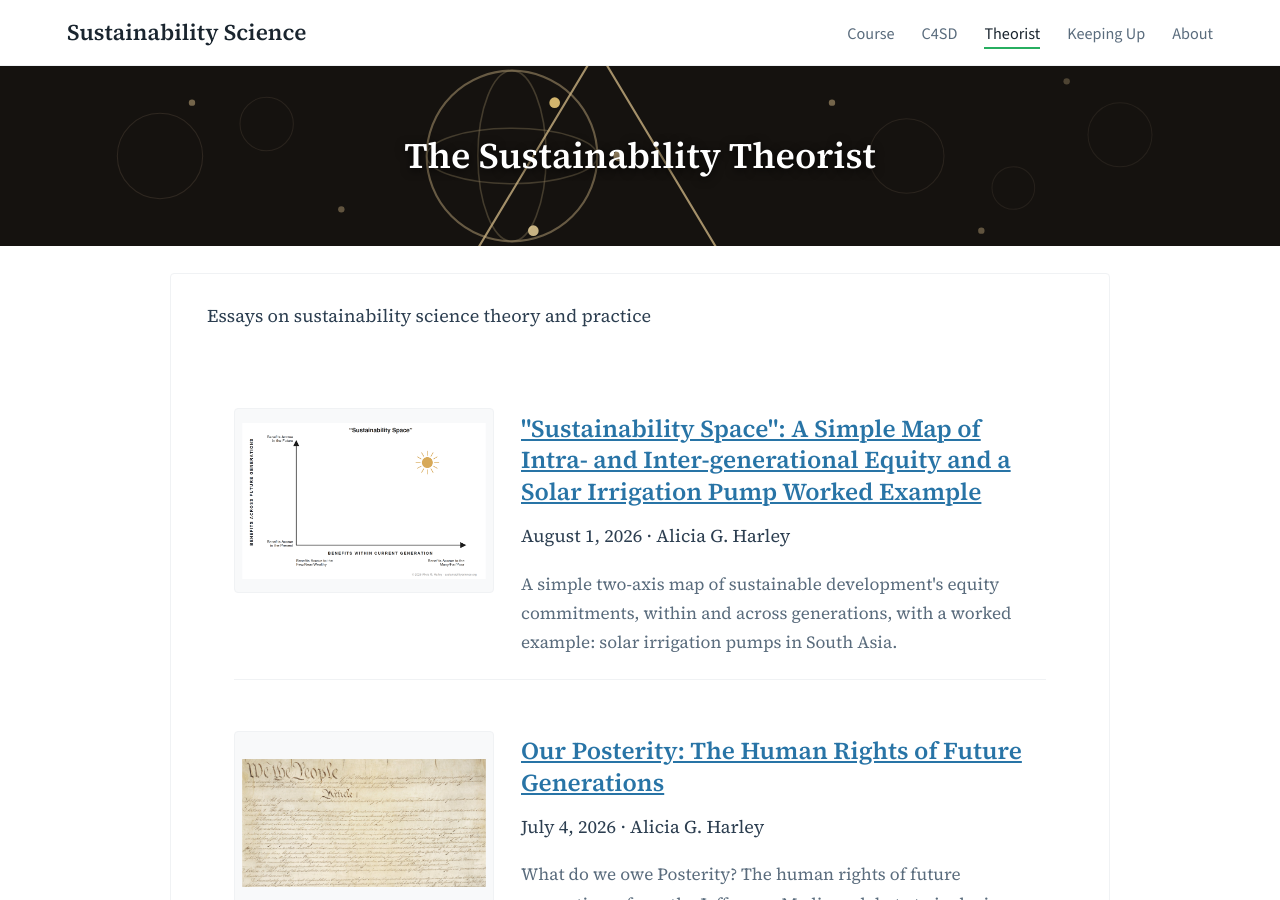
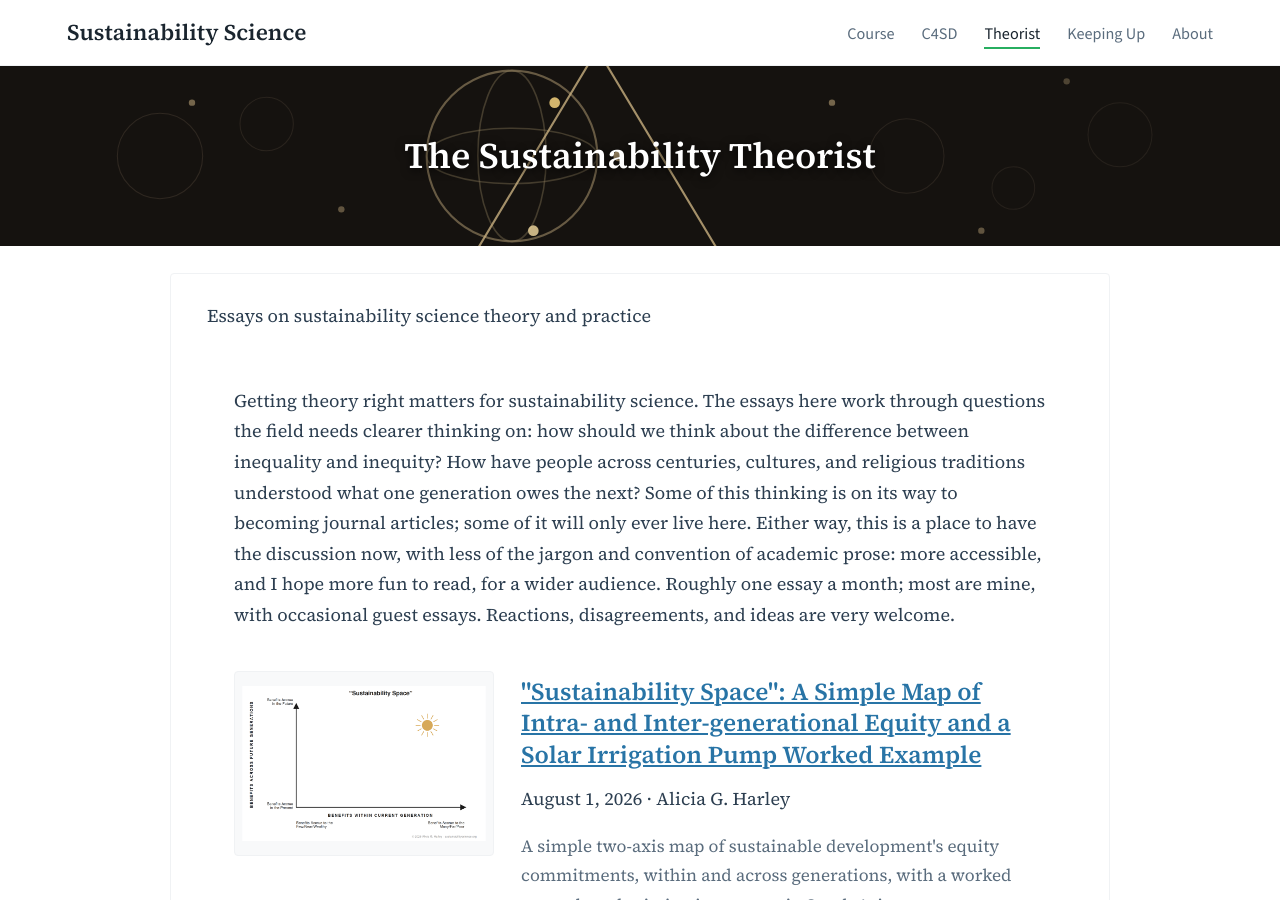
Before and after one commit to agharley/sustsci, a Jekyll site: the page built from theorist/index.md, in a window 1280 px wide and 900 px high. Built offline with Jekyll 4.4.1, drawn with Linux system fonts in a browser that asks for light colours.

Commit message:
Update index.md
adding intro to blog

```diff
--- a/theorist/index.md
+++ b/theorist/index.md
@@ -6,6 +6,8 @@ description: Essays on the conceptual foundations of sustainability science—cl
 banner_image: /assets/images/theorist-banner.svg
 wide: true
 ---
+
+Getting theory right matters for sustainability science. The essays here work through questions the field needs clearer thinking on: how should we think about the difference between inequality and inequity? How have people across centuries, cultures, and religious traditions understood what one generation owes the next? Some of this thinking is on its way to becoming journal articles; some of it will only ever live here. Either way, this is a place to have the discussion now, with less of the jargon and convention of academic prose: more accessible, and I hope more fun to read, for a wider audience. Roughly one essay a month; most are mine, with occasional guest essays. Reactions, disagreements, and ideas are very welcome.
 
 <ul class="post-list">
 {% for post in site.posts %}
```
